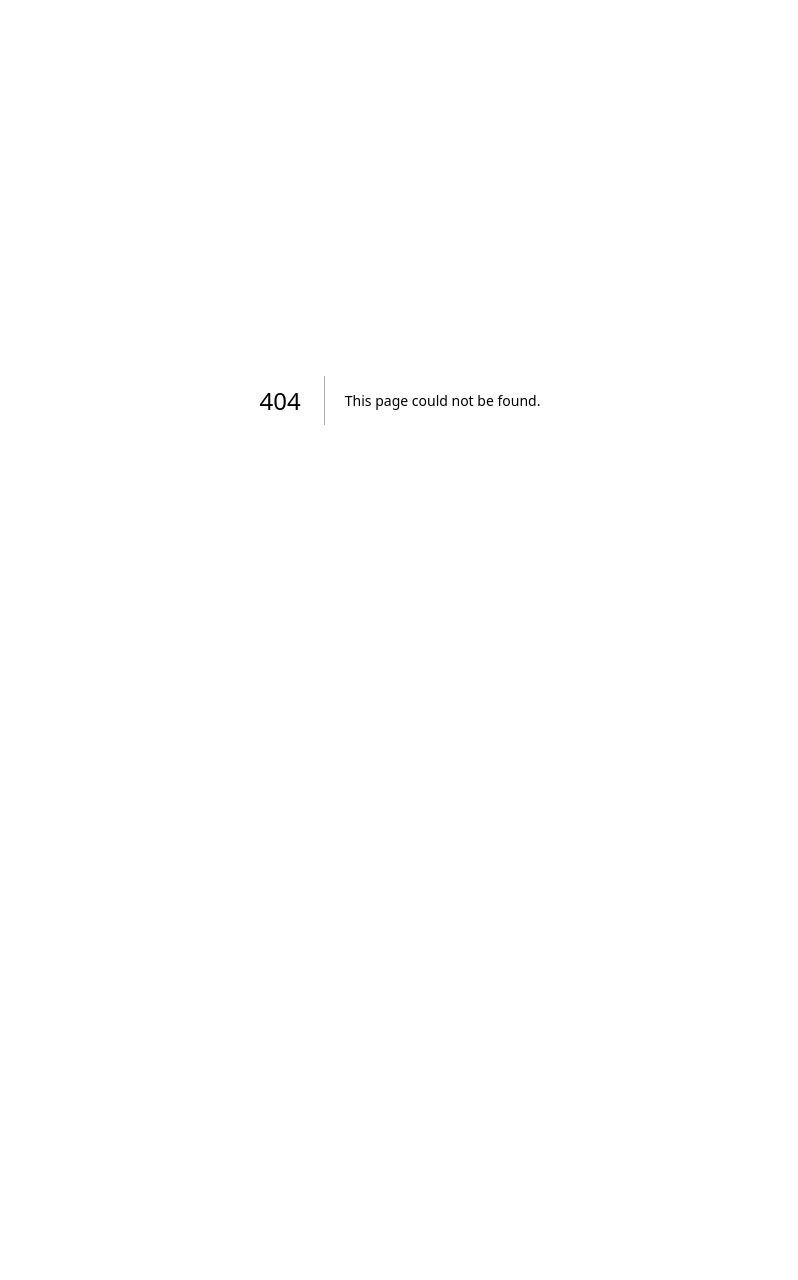
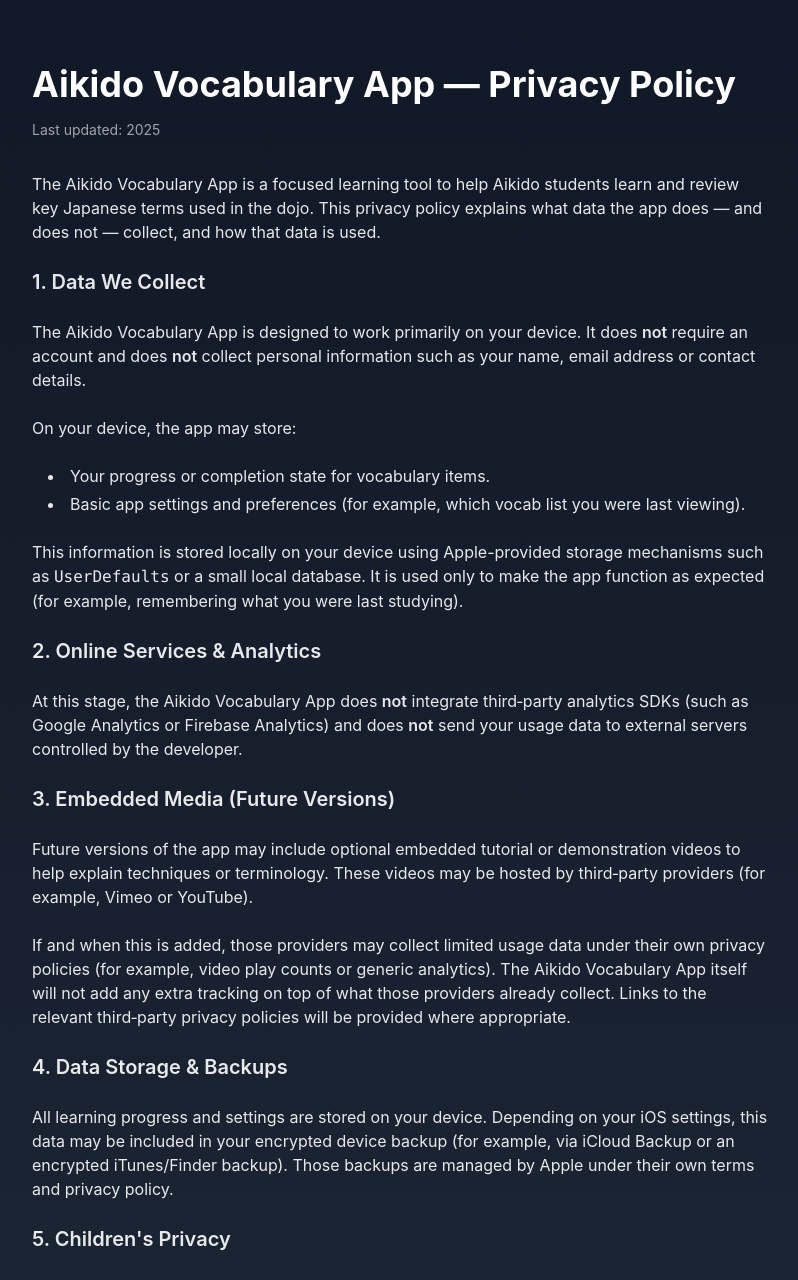
Before and after one commit to JamieNudge/jmclarenscripts, a Next.js app: page /privacy/aikido-vocabulary in a window 1280 px wide. Before the commit this address had no page. Shown: the top 1280 px of the page, without its empty margins (240-1038 px from the left). Before the commit the page ends 800 px from the top, so only its background shows below. Built offline with nearby package versions, Linux system fonts and the light colour scheme.

Commit message:
Add Aikido Vocabulary privacy policy and link from portfolio

```diff
--- /dev/null
+++ b/app/privacy/aikido-vocabulary/page.tsx
@@ -0,0 +1,123 @@
+import type { Metadata } from 'next';
+
+export const metadata: Metadata = {
+  title: 'Aikido Vocabulary App — Privacy Policy',
+  description:
+    'Privacy policy for the Aikido Vocabulary App, a Japanese vocabulary trainer for Aikido students.',
+};
+
+export default function AikidoVocabularyPrivacyPage() {
+  return (
+    <main className="min-h-screen bg-gradient-to-b from-[#111827] to-[#1f2937] text-white">
+      <div className="max-w-3xl mx-auto px-4 py-12 md:py-16">
+        <h1 className="text-3xl md:text-4xl font-bold mb-4">
+          Aikido Vocabulary App — Privacy Policy
+        </h1>
+        <p className="text-sm text-white/60 mb-8">
+          Last updated: {new Date().getFullYear()}
+        </p>
+
+        <section className="space-y-6 text-sm md:text-base leading-relaxed text-white/90">
+          <p>
+            The Aikido Vocabulary App is a focused learning tool to help Aikido students
+            learn and review key Japanese terms used in the dojo. This privacy policy
+            explains what data the app does — and does not — collect, and how that data is
+            used.
+          </p>
+
+          <h2 className="text-xl font-semibold mt-6">1. Data We Collect</h2>
+          <p>
+            The Aikido Vocabulary App is designed to work primarily on your device. It
+            does <span className="font-semibold">not</span> require an account and does{' '}
+            <span className="font-semibold">not</span> collect personal information such
+            as your name, email address or contact details.
+          </p>
+          <p>On your device, the app may store:</p>
+          <ul className="list-disc list-inside space-y-1 ml-4">
+            <li>Your progress or completion state for vocabulary items.</li>
+            <li>
+              Basic app settings and preferences (for example, which vocab list you were
+              last viewing).
+            </li>
+          </ul>
+          <p>
+            This information is stored locally on your device using Apple-provided
+            storage mechanisms such as <span className="font-mono">UserDefaults</span> or
+            a small local database. It is used only to make the app function as expected
+            (for example, remembering what you were last studying).
+          </p>
+
+          <h2 className="text-xl font-semibold mt-6">2. Online Services &amp; Analytics</h2>
+          <p>
+            At this stage, the Aikido Vocabulary App does{' '}
+            <span className="font-semibold">not</span> integrate third‑party analytics
+            SDKs (such as Google Analytics or Firebase Analytics) and does{' '}
+            <span className="font-semibold">not</span> send your usage data to external
+            servers controlled by the developer.
+          </p>
+
+          <h2 className="text-xl font-semibold mt-6">3. Embedded Media (Future Versions)</h2>
+          <p>
+            Future versions of the app may include optional embedded tutorial or
+            demonstration videos to help explain techniques or terminology. These videos
+            may be hosted by third‑party providers (for example, Vimeo or YouTube).
+          </p>
+          <p>
+            If and when this is added, those providers may collect limited usage data
+            under their own privacy policies (for example, video play counts or generic
+            analytics). The Aikido Vocabulary App itself will not add any extra tracking
+            on top of what those providers already collect. Links to the relevant
+            third‑party privacy policies will be provided where appropriate.
+          </p>
+
+          <h2 className="text-xl font-semibold mt-6">4. Data Storage &amp; Backups</h2>
+          <p>
+            All learning progress and settings are stored on your device. Depending on
+            your iOS settings, this data may be included in your encrypted device backup
+            (for example, via iCloud Backup or an encrypted iTunes/Finder backup). Those
+            backups are managed by Apple under their own terms and privacy policy.
+          </p>
+
+          <h2 className="text-xl font-semibold mt-6">5. Children&apos;s Privacy</h2>
+          <p>
+            The Aikido Vocabulary App is suitable for older children and adults who are
+            practising Aikido. It does not contain in‑app purchases, advertising or social
+            features. Parents or guardians should supervise use of the app by younger
+            children, as with any learning tool.
+          </p>
+
+          <h2 className="text-xl font-semibold mt-6">6. Your Choices &amp; Rights</h2>
+          <p>
+            Because the app does not create an account or store your data on a developer‑
+            controlled server, you remain in control of your data on your device:
+          </p>
+          <ul className="list-disc list-inside space-y-1 ml-4">
+            <li>
+              You can delete the app at any time to remove its local data from your
+              device.
+            </li>
+            <li>
+              You can manage device backups through your iOS or iCloud settings if you
+              wish to include or exclude app data.
+            </li>
+          </ul>
+
+          <h2 className="text-xl font-semibold mt-6">7. Contact</h2>
+          <p>
+            If you have any questions about this privacy policy or how the Aikido
+            Vocabulary App handles data, please contact:
+          </p>
+          <p className="mt-2">
+            <span className="font-semibold">Email:</span>{' '}
+            <a
+              href="mailto:jmclarenscripts@gmail.com"
+              className="underline hover:text-blue-300"
+            >
+              jmclarenscripts@gmail.com
+            </a>
+          </p>
+        </section>
+      </div>
+    </main>
+  );
+}
--- a/components/AppDetailModal.tsx
+++ b/components/AppDetailModal.tsx
@@ -134,6 +134,14 @@ export default function AppDetailModal({ app, onClose }: AppDetailModalProps) {
                   Visit Website
                 </a>
               )}
+              {app.privacyUrl && (
+                <a
+                  href={app.privacyUrl}
+                  className="px-8 py-4 border border-gray-300 dark:border-gray-700 rounded-full font-semibold text-gray-900 dark:text-white bg-white/80 dark:bg-gray-900/60 hover:bg-white dark:hover:bg-gray-800 transition-colors"
+                >
+                  Privacy Policy
+                </a>
+              )}
             </div>
           </div>
         </motion.div>
--- a/types/app.ts
+++ b/types/app.ts
@@ -9,6 +9,7 @@ export interface App {
   features: string[];
   appStoreUrl?: string;
   websiteUrl?: string;
+  privacyUrl?: string;
   platform: 'iOS' | 'macOS' | 'Web' | 'Cross-platform';
   status: 'live' | 'beta' | 'coming-soon';
 }
```
Also changed, not shown: lib/apps-data.ts (+9 -7 lines).
